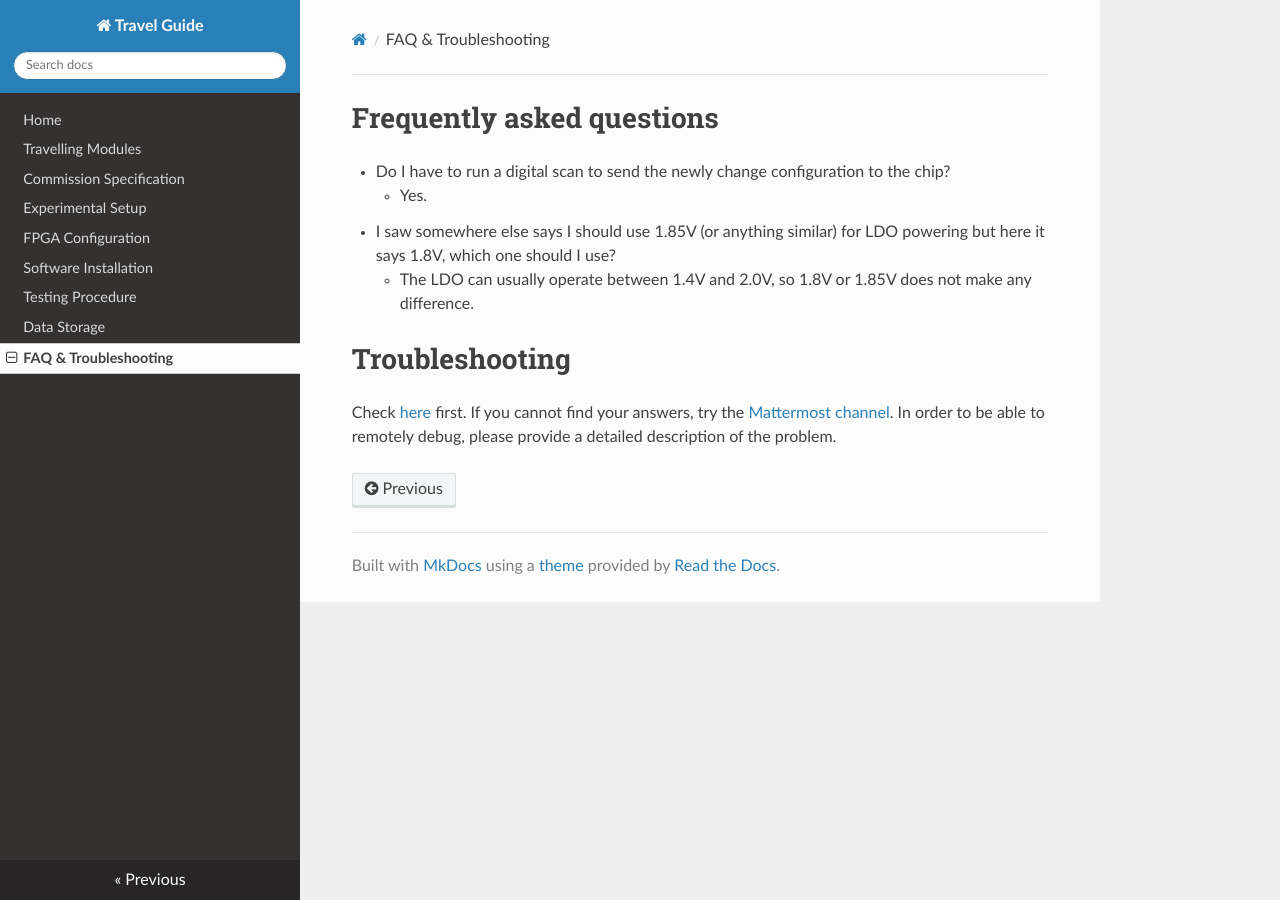
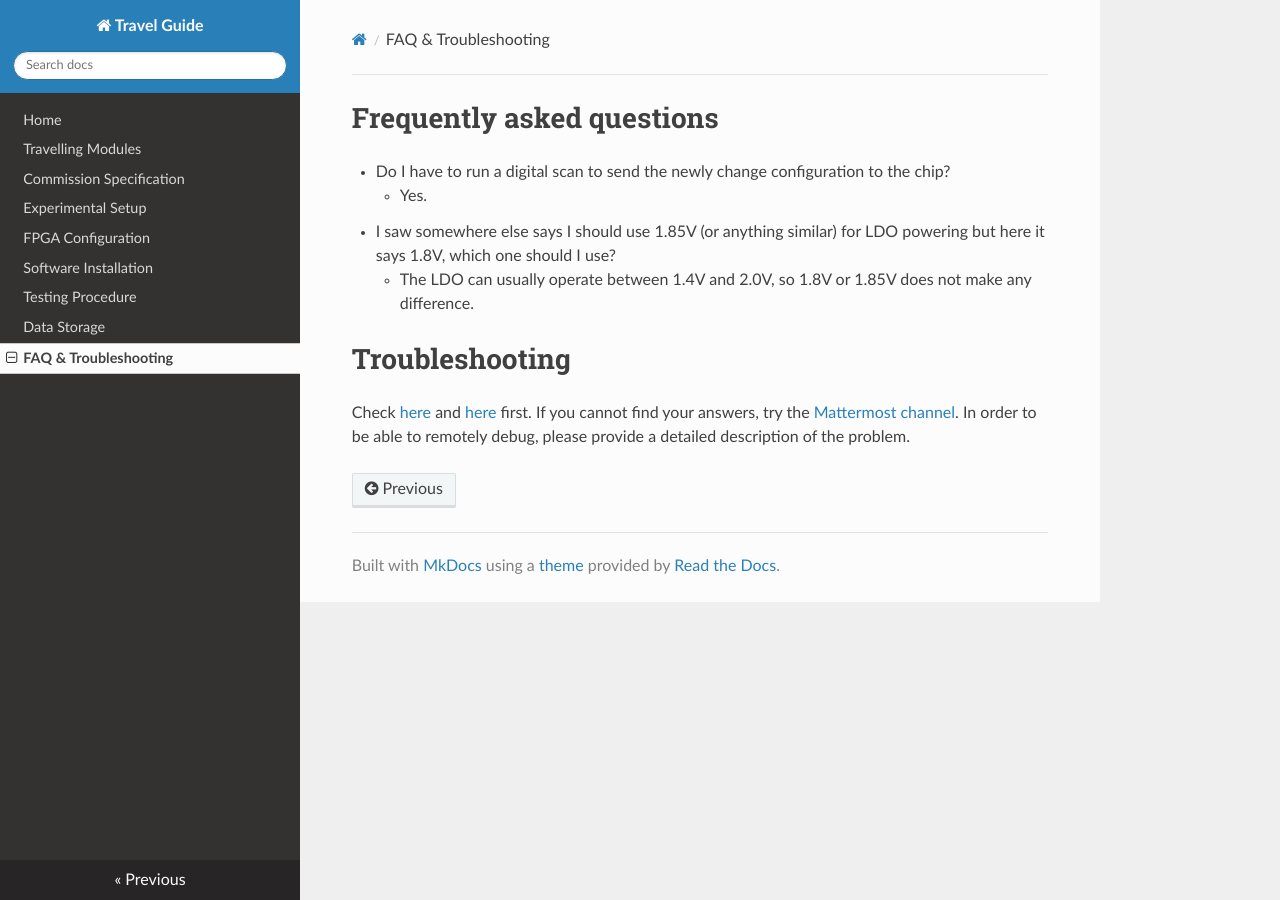
Before and after one commit to lime86/TravellingModule, an MkDocs documentation site: the page built from docs/troubleshooting.md, in a window 1280 px wide. Built offline with MkDocs 1.6.1, drawn with Linux system fonts in a browser that asks for light colours; nearby versions of some CDN libraries; old or Windows-style settings are respelled for this version of MkDocs.

Commit message:
change sneakily changed link address, add BDAQ trouble shooting

```diff
--- a/docs/troubleshooting.md
+++ b/docs/troubleshooting.md
@@ -8,5 +8,5 @@ Frequently asked questions
 Troubleshooting
 ===============
 
-Check [here](https://yarr.readthedocs.io/en/devel/troubleshooting.md)
+Check [here](https://yarr.readthedocs.io/en/devel/troubleshooting.md) and [here](https://gitlab.cern.ch/silab/bdaq53/wikis/More/Tweaks-and-FAQ)
 first. If you cannot find your answers, try the [Mattermost channel](https://mattermost.web.cern.ch/itkpixel/channels/travellingmodule). In order to be able to remotely debug, please provide a detailed description of the problem.
```
Also changed, not shown: docs/procedure.md (+1 -1 lines).
